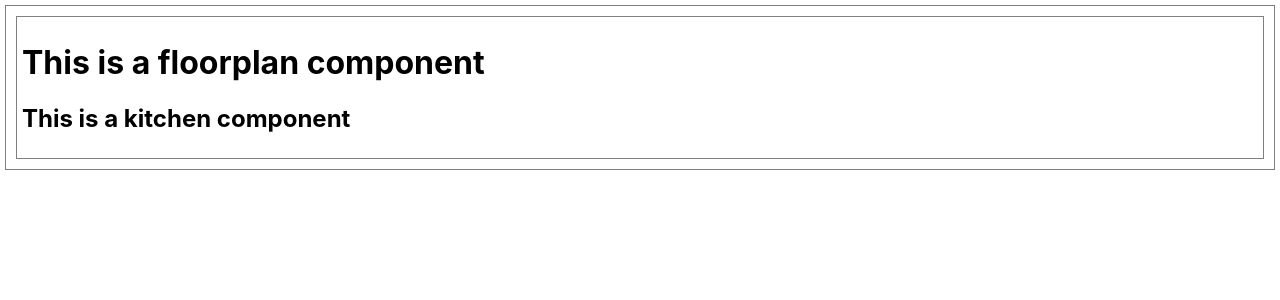
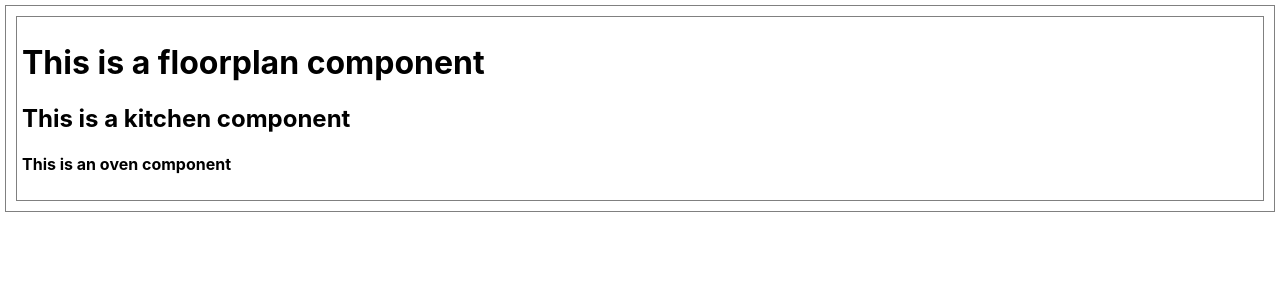
Before and after one commit to Codykilpatrick/floorplan-react, a React (Create React App) app: page / in a window 1280 px wide. Shown: the top 300 px of the page. Built offline with nearby package versions, Linux system fonts and the light colour scheme.

Commit message:
add oven compponent

```diff
--- a/src/Kitchen.jsx
+++ b/src/Kitchen.jsx
@@ -1,6 +1,11 @@
+import Oven from "./Oven"
+
 const Kitchen = () => {
   return (
-    <h2>This is a kitchen component</h2>
+    <>
+      <h2>This is a kitchen component</h2>
+      <Oven />
+    </>
   )
 }
 
--- a/src/Oven.jsx
+++ b/src/Oven.jsx
@@ -0,0 +1,7 @@
+const Oven = () => {
+  return (
+    <h4>This is an oven component</h4>
+  )
+}
+
+export default Oven
```
Also changed, not shown: src/Sink.jsx (added).
